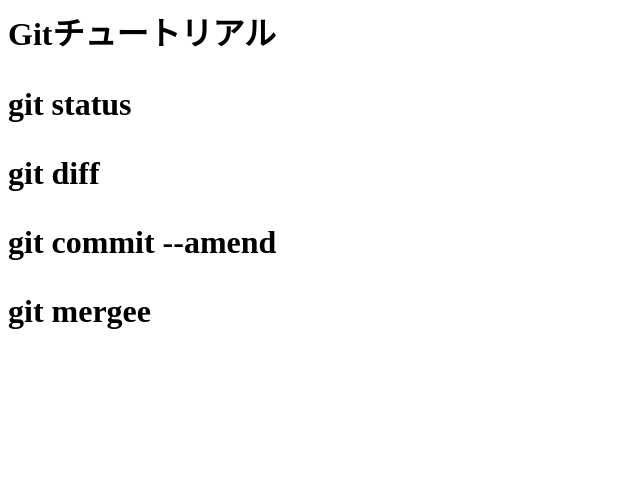
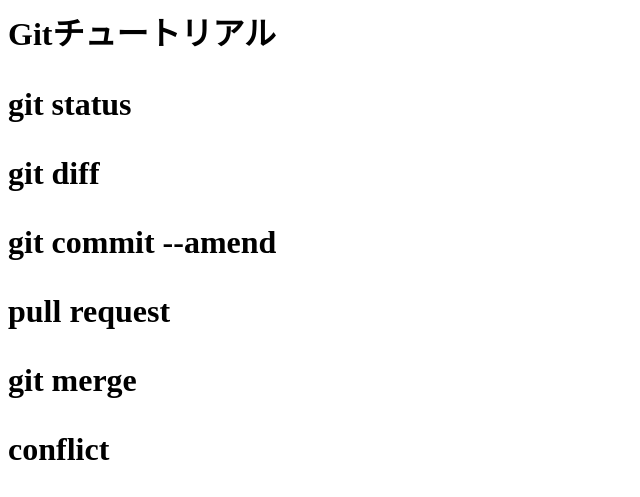
Before and after one commit to HIROSHI-YOSHIKAWA/git_tutorial, a plain HTML site: page index.html in a window 1280 px wide. Shown: the whole page, without its empty margins (0-640 px from the left). Drawn offline with Linux system fonts and the light colour scheme.

Commit message:
GitHub Flowを追記

```diff
--- a/index.html
+++ b/index.html
@@ -2,4 +2,7 @@
 <p>git status</p>
 <p>git diff</p>
 <p>git commit --amend</p>
-<p>git mergee</p>
+<p>pull request</p>
+<p>git merge</p>
+<p>conflict</p>
+<GitHub Flow</p>
```
